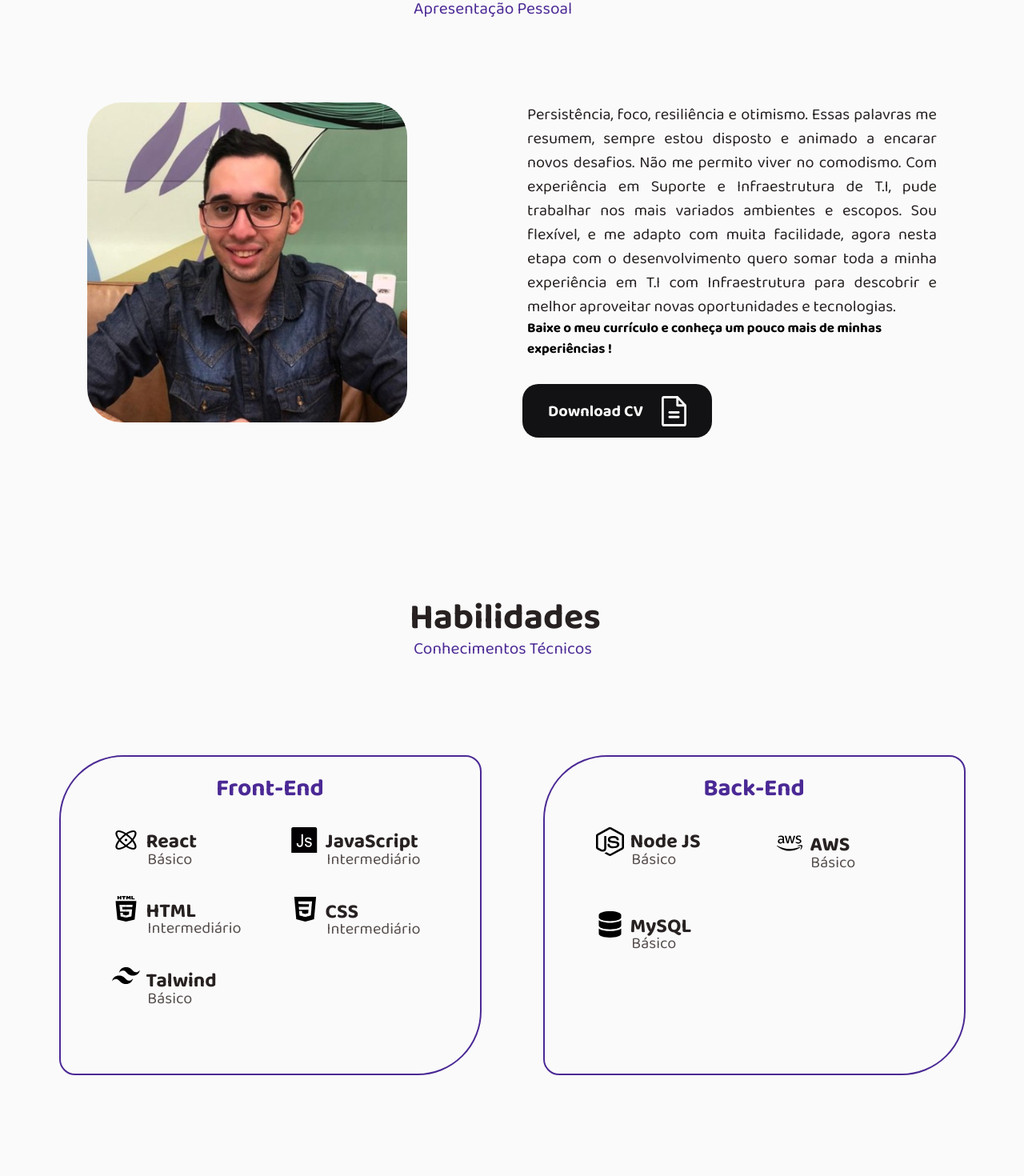
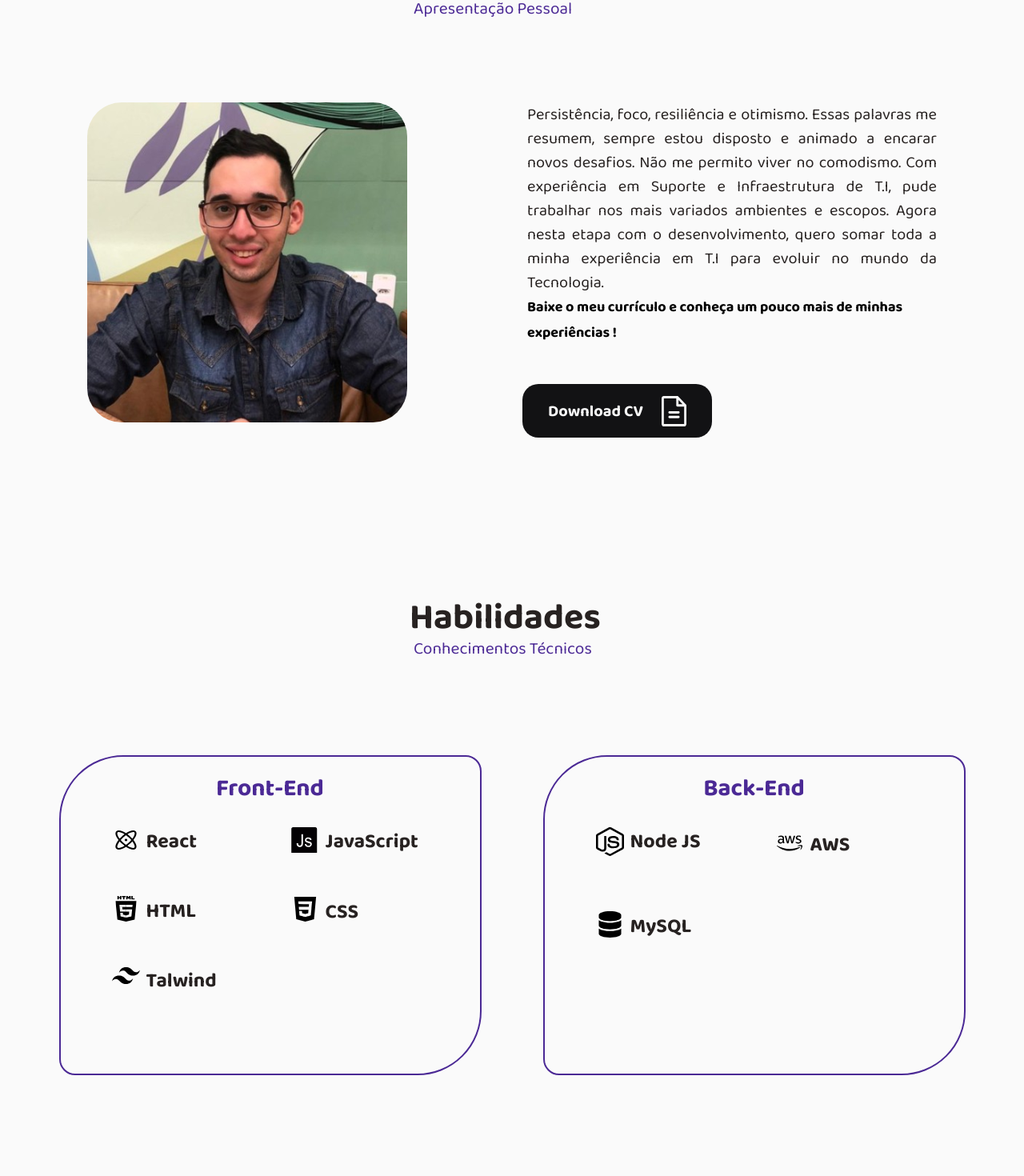
Before and after one commit to EliseuVicente/portifolio, a React (Vite) app: page / in a window 1280 px wide. Shown: the part 880-2350 px from the top of the page at 80% size. Built offline with nearby package versions, Linux system fonts and the light colour scheme.

Commit message:
editing component project,habilities ad contact

```diff
--- a/src/components/Contact/styles.js
+++ b/src/components/Contact/styles.js
@@ -35,13 +35,14 @@ export const ContainerContact = styled.div`
     margin-top: 5rem;
     margin-bottom: 8rem;
     text-align: start;
-
-    flex-wrap: wrap;
     gap: 9.063rem;
 
     justify-content: center;
     align-items: center;
 
+    @media(max-width: 968px){
+        flex-wrap: wrap;
+    }
 
     p{
         position: absolute;
--- a/src/components/Habilities/index.jsx
+++ b/src/components/Habilities/index.jsx
@@ -6,7 +6,7 @@ import { IconMysql } from "../../assets/icons/mysql";
 import { IconNode } from "../../assets/icons/node";
 import { IconReact } from "../../assets/icons/react";
 import { IconTalwind } from "../../assets/icons/talwind";
-import { Container, ContainerHabilitie, HabilitiesContainer, HabilitiesLabel, LevelHabilitie, TitleHabilitie, TitleLabel, Titles } from "./styles";
+import { Container, ContainerHabilitie, HabilitiesContainer, HabilitiesLabel, TitleHabilitie, TitleLabel, Titles } from "./styles";
 
 export function Habilities(){
     return (
@@ -24,31 +24,26 @@ export function Habilities(){
                     <ContainerHabilitie>
                         <IconReact />
                         <TitleHabilitie>React</TitleHabilitie>
-                        <LevelHabilitie>Básico</LevelHabilitie>
                     </ContainerHabilitie>
 
                     <ContainerHabilitie>
                         <IconJavaScript />
                         <TitleHabilitie>JavaScript</TitleHabilitie>
-                        <LevelHabilitie>Intermediário</LevelHabilitie>
                     </ContainerHabilitie>
 
                     <ContainerHabilitie>
                         <IconHTML />
                         <TitleHabilitie>HTML</TitleHabilitie>
-                        <LevelHabilitie>Intermediário</LevelHabilitie>
                     </ContainerHabilitie>
 
                     <ContainerHabilitie>
                         <IconCss />
                         <TitleHabilitie>CSS</TitleHabilitie>
-                        <LevelHabilitie>Intermediário</LevelHabilitie>
                     </ContainerHabilitie>
 
                     <ContainerHabilitie>
                         <IconTalwind />
                         <TitleHabilitie>Talwind</TitleHabilitie>
-                        <LevelHabilitie>Básico</LevelHabilitie>
                     </ContainerHabilitie>
 
                 </HabilitiesLabel>
@@ -59,19 +54,16 @@ export function Habilities(){
                     <ContainerHabilitie>
                         <IconNode />
                         <TitleHabilitie>Node JS</TitleHabilitie>
-                        <LevelHabilitie>Básico</LevelHabilitie>
                     </ContainerHabilitie>
 
                     <ContainerHabilitie>
                         <IconAWS />
                         <TitleHabilitie>AWS</TitleHabilitie>
-                        <LevelHabilitie>Básico</LevelHabilitie>
                     </ContainerHabilitie>
 
                     <ContainerHabilitie>
                         <IconMysql />
                         <TitleHabilitie>MySQL</TitleHabilitie>
-                        <LevelHabilitie>Básico</LevelHabilitie>
                     </ContainerHabilitie>
 
                     <ContainerHabilitie>
--- a/src/components/Habilities/styles.js
+++ b/src/components/Habilities/styles.js
@@ -73,14 +73,3 @@ export const TitleHabilitie = styled.h1`
     font-size: 25px;
     font-weight: 700;
 `
-
-export const LevelHabilitie = styled.p`
-    position: absolute;
-    margin-top: 1.5rem;
-    margin-left: 2.8rem;
-    color: #574F4D;
-    font-family: 'Baloo 2';
-    font-size: 20px;
-    font-weight: 400;
-
-`
--- a/src/components/about/index.jsx
+++ b/src/components/about/index.jsx
@@ -32,8 +32,8 @@ export function About(){
             <p>Persistência, foco, resiliência e otimismo. Essas palavras me resumem, sempre estou disposto e animado a
               encarar novos desafios. Não me permito viver no comodismo.
               Com experiência em Suporte e Infraestrutura de T.I, pude trabalhar nos mais variados ambientes e escopos.
-              Sou flexível, e me adapto com muita facilidade, agora nesta etapa com o desenvolvimento quero somar toda a minha
-              experiência em T.I com Infraestrutura para descobrir e melhor aproveitar novas oportunidades e tecnologias.
+              Agora nesta etapa com o desenvolvimento, quero somar toda a minha
+              experiência em T.I para evoluir no mundo da Tecnologia.
             </p>
             <strong>Baixe o meu currículo e conheça um pouco mais de minhas experiências !</strong>
           </Description>
--- a/src/components/about/styles.js
+++ b/src/components/about/styles.js
@@ -46,10 +46,10 @@ export const Description = styled.div`
    }
 
    strong{
-        font-size: 17px;
+        font-size: 18px;
         text-align: justify;
         font-family: 'Baloo 2';
-        line-height: 150%;
+        line-height: 180%;
    }
 `
 
@@ -73,6 +73,7 @@ export const ButtonCV = styled.button`
     font-style: normal;
     border:none;
     border-radius: 20px;
+    cursor: pointer;
     background: ${props => props.theme['base-card']};
 
     color: ${props => props.theme['background']};
--- a/src/components/projects/style.js
+++ b/src/components/projects/style.js
@@ -29,15 +29,18 @@ export const Titles = styled.div`
 `
 
 export const ProjectsContainer = styled.div`
-    display: flex;
-    flex-wrap: wrap;
+    display: grid;
+    grid-template-columns: 1fr 1fr;
     gap: 1.875rem 4.813rem;
     margin-top: 13rem;
     justify-content: center;
+
+    @media(max-width: 868px){
+        grid-template-columns: 1fr;
+    }
 `
 
 export const ProjectsLabel = styled.div`
-    /* flex: 1 1 auto; */
     width: 33rem;
     height: 28rem;
     border-radius:20px;
```
